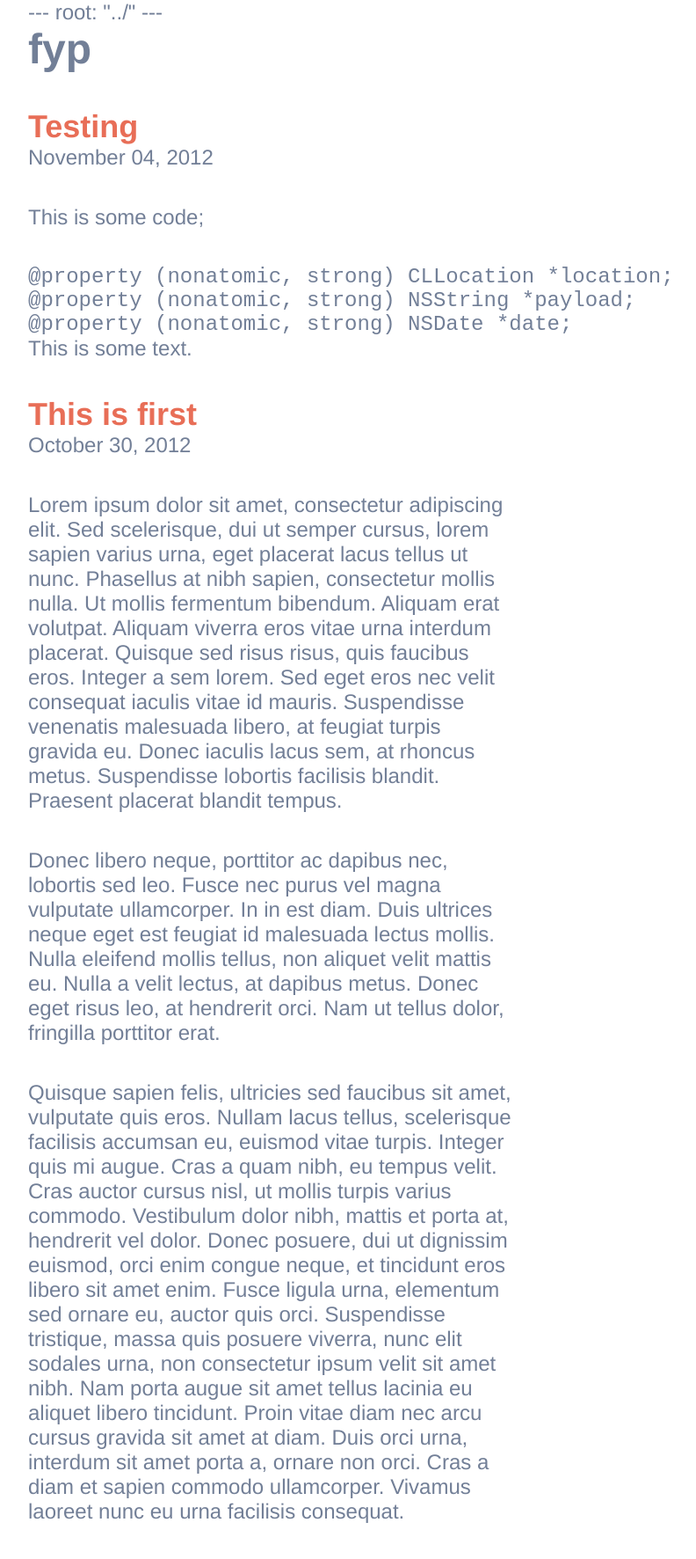
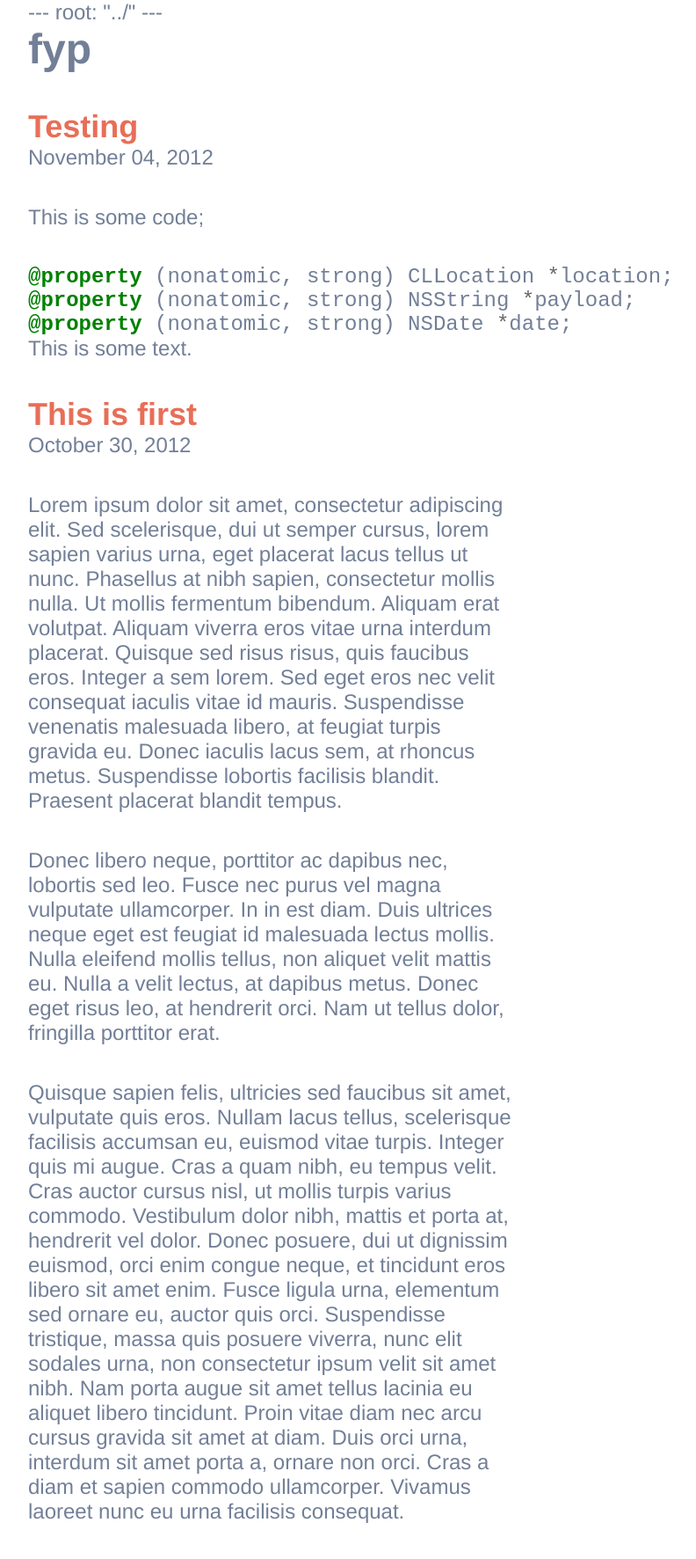
Before and after one commit to alexlayton/fyp, a Jekyll site: the page built from site/index.html, in a window 1280 px wide. Shown: the whole page at 88% size, without its empty margins (88-880 px from the left). Built offline with Jekyll 4.4.1, drawn with Linux system fonts in a browser that asks for light colours.

Commit message:
add pygment css to layout

```diff
--- a/site/_layouts/layout.html
+++ b/site/_layouts/layout.html
@@ -10,6 +10,7 @@ root: "../"
     <meta http-equiv="Content-Type" content="text/html; charset=UTF-8" />
     <meta name="author" content="Alex Layton" />
   	<link rel="stylesheet" type="text/css" href="{{ site.baseurl }}/css/style.css" />
+	<link rel="stylesheet" type="text/css" href="{{ site.baseurl }}/css/pygments.css" />
     <title>{{ page.title }}</title>
   </head>
   <body>
```
